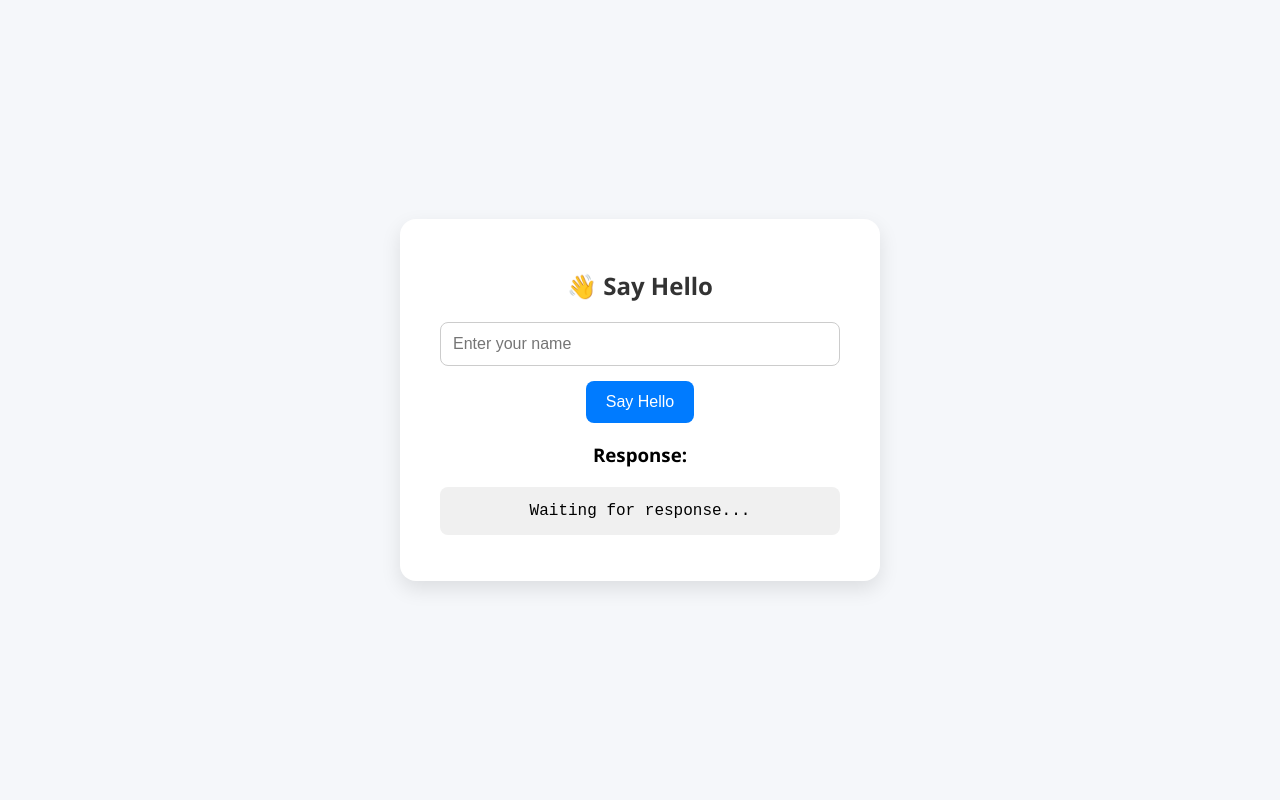
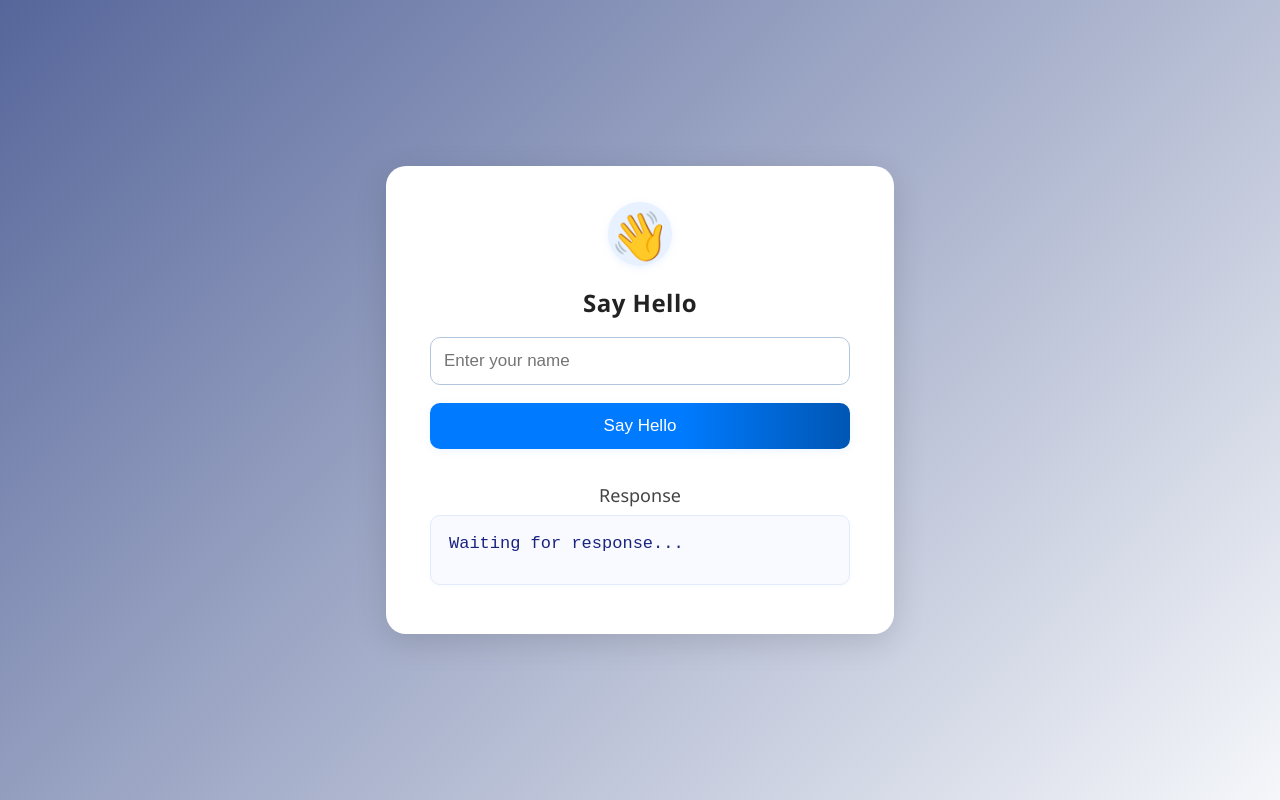
Before and after one commit to nish542/CC_LAB, a website: page index.html in a window 1280 px wide. Drawn offline with Linux system fonts and the light colour scheme.

Commit message:
style changes

```diff
--- a/index.html
+++ b/index.html
@@ -2,11 +2,11 @@
 <html lang="en">
 <head>
   <meta charset="UTF-8">
-  <title>SOAP Hello UI</title>
+  <title>Hiee..</title>
   <style>
     body {
       font-family: 'Segoe UI', Tahoma, Geneva, Verdana, sans-serif;
-      background: #f5f7fa;
+      background: linear-gradient(135deg, #56669a 0%, #f5f7fa 100%);
       display: flex;
       flex-direction: column;
       align-items: center;
@@ -17,62 +17,103 @@
 
     .container {
       background: white;
-      padding: 30px 40px;
-      border-radius: 16px;
-      box-shadow: 0 8px 20px rgba(0, 0, 0, 0.1);
+      padding: 36px 44px 32px 44px;
+      border-radius: 20px;
+      box-shadow: 0 8px 32px rgba(0, 0, 0, 0.13);
       text-align: center;
-      width: 90%;
-      max-width: 400px;
+      width: 95%;
+      max-width: 420px;
+      position: relative;
+    }
+
+    .icon {
+      font-size: 48px;
+      margin-bottom: 10px;
+      color: #007bff;
+      background: #e7f1ff;
+      border-radius: 50%;
+      width: 64px;
+      height: 64px;
+      display: flex;
+      align-items: center;
+      justify-content: center;
+      margin-left: auto;
+      margin-right: auto;
+      box-shadow: 0 2px 8px rgba(0,123,255,0.08);
     }
 
     h2 {
-      margin-bottom: 20px;
-      color: #333;
+      margin-bottom: 18px;
+      color: #222;
+      font-weight: 600;
+      letter-spacing: 0.5px;
     }
 
     input[type="text"] {
       width: 100%;
-      padding: 12px;
-      border-radius: 8px;
-      border: 1px solid #ccc;
-      font-size: 16px;
-      margin-bottom: 15px;
+      padding: 13px;
+      border-radius: 10px;
+      border: 1.5px solid #b3c6e0;
+      font-size: 17px;
+      margin-bottom: 18px;
       box-sizing: border-box;
+      outline: none;
+      transition: border 0.2s;
+    }
+    input[type="text"]:focus {
+      border: 1.5px solid #007bff;
+      background: #f4faff;
     }
 
     button {
-      background: #007bff;
+      background: linear-gradient(90deg, #007bff 60%, #0056b3 100%);
       color: white;
-      padding: 12px 20px;
+      padding: 13px 0;
       border: none;
-      border-radius: 8px;
+      border-radius: 10px;
       cursor: pointer;
-      font-size: 16px;
-      transition: background 0.3s ease;
+      font-size: 17px;
+      font-weight: 500;
+      width: 100%;
+      margin-bottom: 10px;
+      transition: background 0.3s;
+      box-shadow: 0 2px 8px rgba(0,123,255,0.08);
     }
 
     button:hover {
-      background: #0056b3;
+      background: linear-gradient(90deg, #0056b3 60%, #007bff 100%);
+    }
+
+    h3 {
+      margin-top: 24px;
+      margin-bottom: 8px;
+      color: #444;
+      font-size: 18px;
+      font-weight: 500;
     }
 
     pre {
-      background: #f0f0f0;
-      padding: 15px;
-      border-radius: 8px;
-      margin-top: 20px;
-      font-size: 16px;
-      white-space: pre-wrap;
-      word-wrap: break-word;
+      background: #f8faff;
+      padding: 18px;
+      border-radius: 10px;
+      margin-top: 0;
+      font-size: 17px;
+      color: #1a237e;
+      min-height: 32px;
+      border: 1px solid #e3eafc;
+      box-shadow: 0 1px 4px rgba(0,123,255,0.04);
+      text-align: left;
     }
   </style>
 </head>
 <body>
   <div class="container">
-    <h2>👋 Say Hello</h2>
+    <div class="icon">👋</div>
+    <h2>Say Hello</h2>
     <input type="text" id="nameInput" placeholder="Enter your name" />
     <button onclick="callSayHello()">Say Hello</button>
 
-    <h3>Response:</h3>
+    <h3>Response</h3>
     <pre id="responseBox">Waiting for response...</pre>
   </div>
 
@@ -92,6 +133,8 @@
           </soapenv:Body>
         </soapenv:Envelope>
       `;
+
+      document.getElementById("responseBox").textContent = "Loading...";
 
       try {
         const res = await fetch(url, {
```
